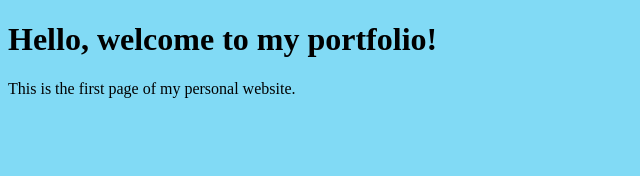
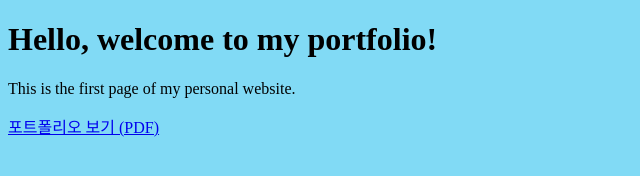
Before and after one commit to smk951001/PracticePortfolio, a plain HTML site: page index.html in a window 1280 px wide. Shown: the whole page, without its empty margins (0-640 px from the left). Drawn offline with Linux system fonts and the light colour scheme.

Commit message:
Add PDF portfolio link

```diff
--- a/index.html
+++ b/index.html
@@ -9,5 +9,8 @@
 <body>
     <h1>Hello, welcome to my portfolio!</h1>
     <p>This is the first page of my personal website.</p>
+    <a href="https://github.com/smk951001/PracticePortfolio/blob/main/my_polio.pdf" target="_blank">
+        포트폴리오 보기 (PDF)
+      </a>
 </body>
 </html>
```
